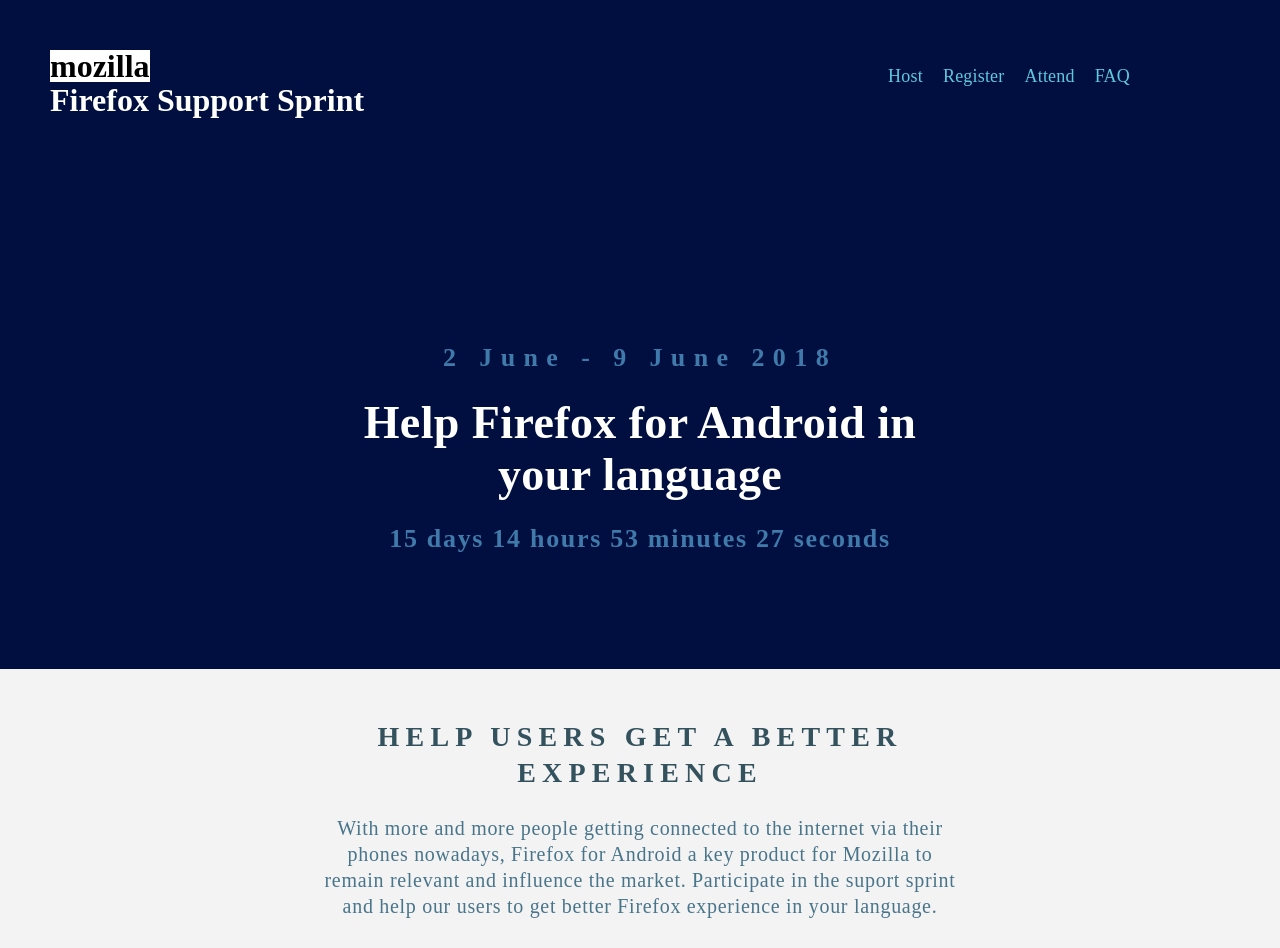
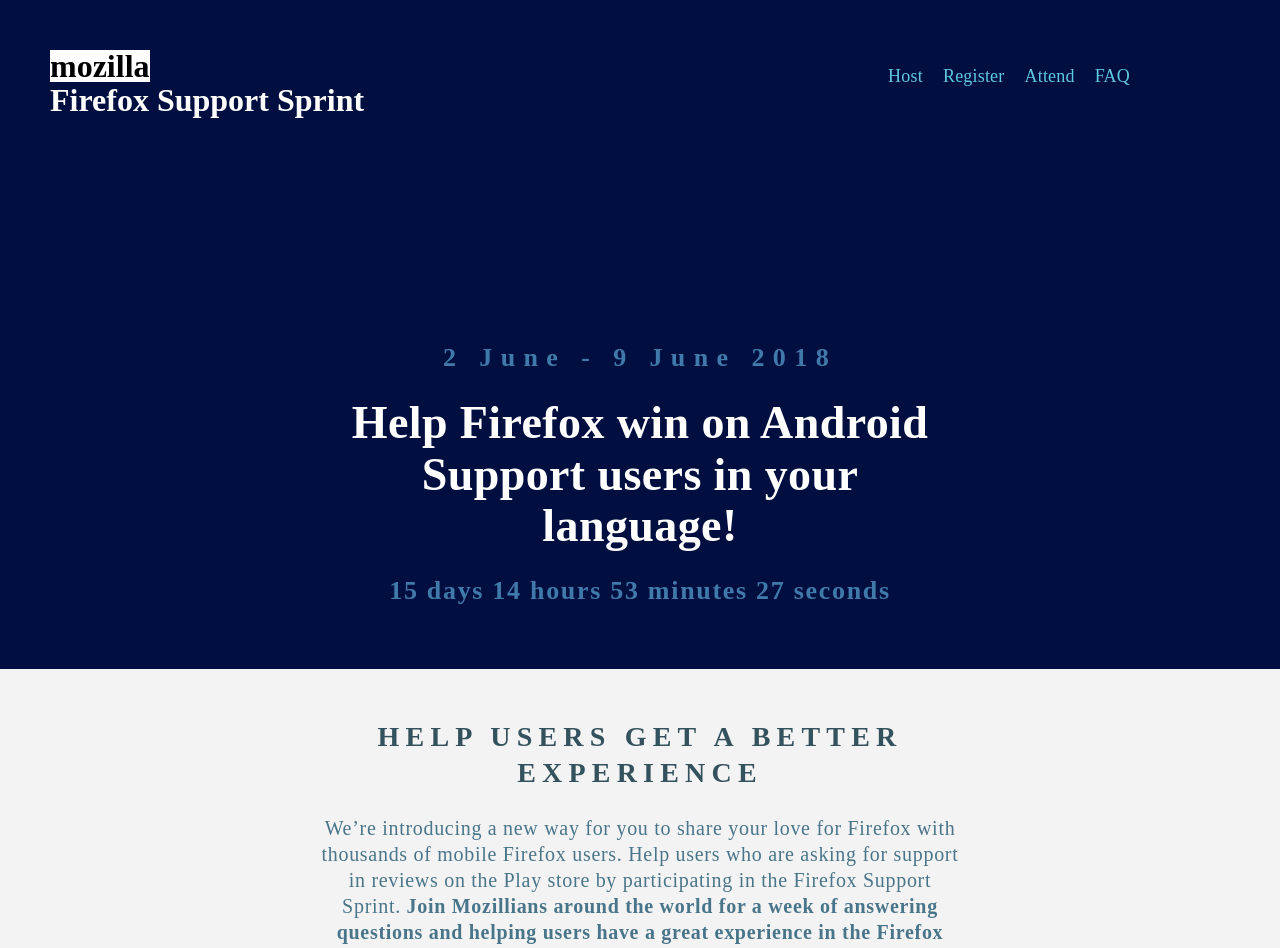
Before and after one commit to mozilla/sumo-playstore-campaign, a Jekyll site: the page built from index.md, in a window 1280 px wide and 1400 px high. Shown: the top 948 px of the window. Built offline with Jekyll 4.4.1, drawn with Linux system fonts in a browser that asks for light colours; some web fonts are replaced; a script that is not in the unit is left out; some of the changed text lies outside the part shown.

Commit message:
Updated Title Sentence, Descriptive Paragraph, Removed video

```diff
--- a/_layouts/home.html
+++ b/_layouts/home.html
@@ -10,7 +10,8 @@ layout: default
 
     <div class="intro">
       <h3>2 June - 9 June 2018</h3>
-    <h1>Help Firefox for Android in your language</h1>
+    <h1>Help Firefox win on Android</h1>
+    <h1>Support users in your language!</h1>
     <h3 id="countdown"></h3>
     </div>
   </header>
@@ -19,9 +20,8 @@ layout: default
     <div class="description">
       <h2>Help users get a better experience</h2>
       <p>
-        With more and more people getting connected to the internet via their phones nowadays, Firefox for Android a key product for Mozilla to remain relevant and influence the market. Participate in the suport sprint and help our users to get better Firefox experience in your language.
-      </p>
-      <iframe width="500" height="450" src="https://www.youtube.com/embed/knl-GIMwprs?showinfo=0" frameborder="0" allowfullscreen></iframe>
+We’re introducing a new way for you to share your love for Firefox with thousands of mobile Firefox users.
+Help users who are asking for support in reviews on the Play store by participating in the Firefox Support Sprint.  <strong>Join Mozillians around the world for a week of answering questions and helping users have a great experience in the Firefox Support Sprint!</strong></p>
     </div>
   </section>
 
```
